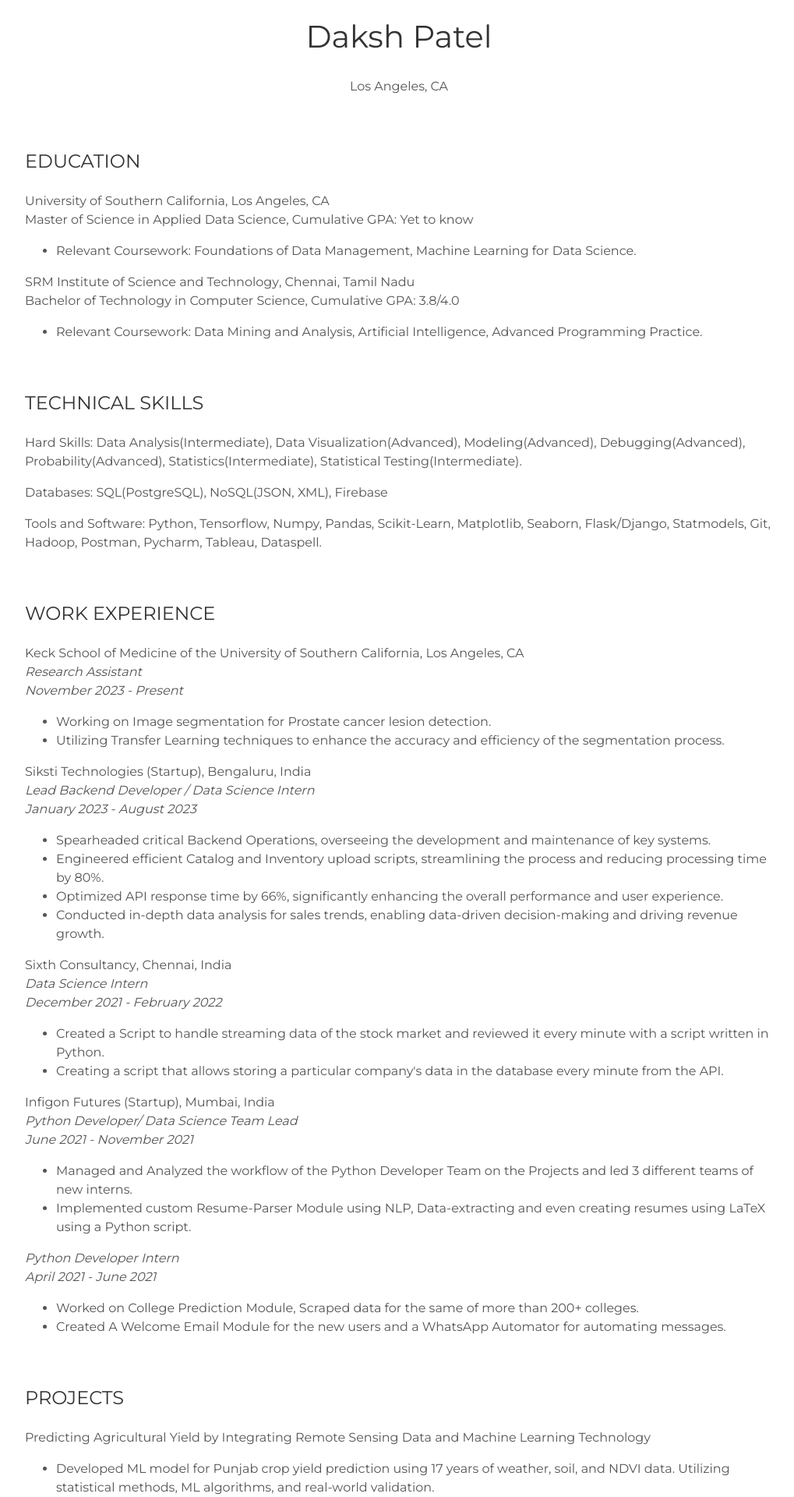
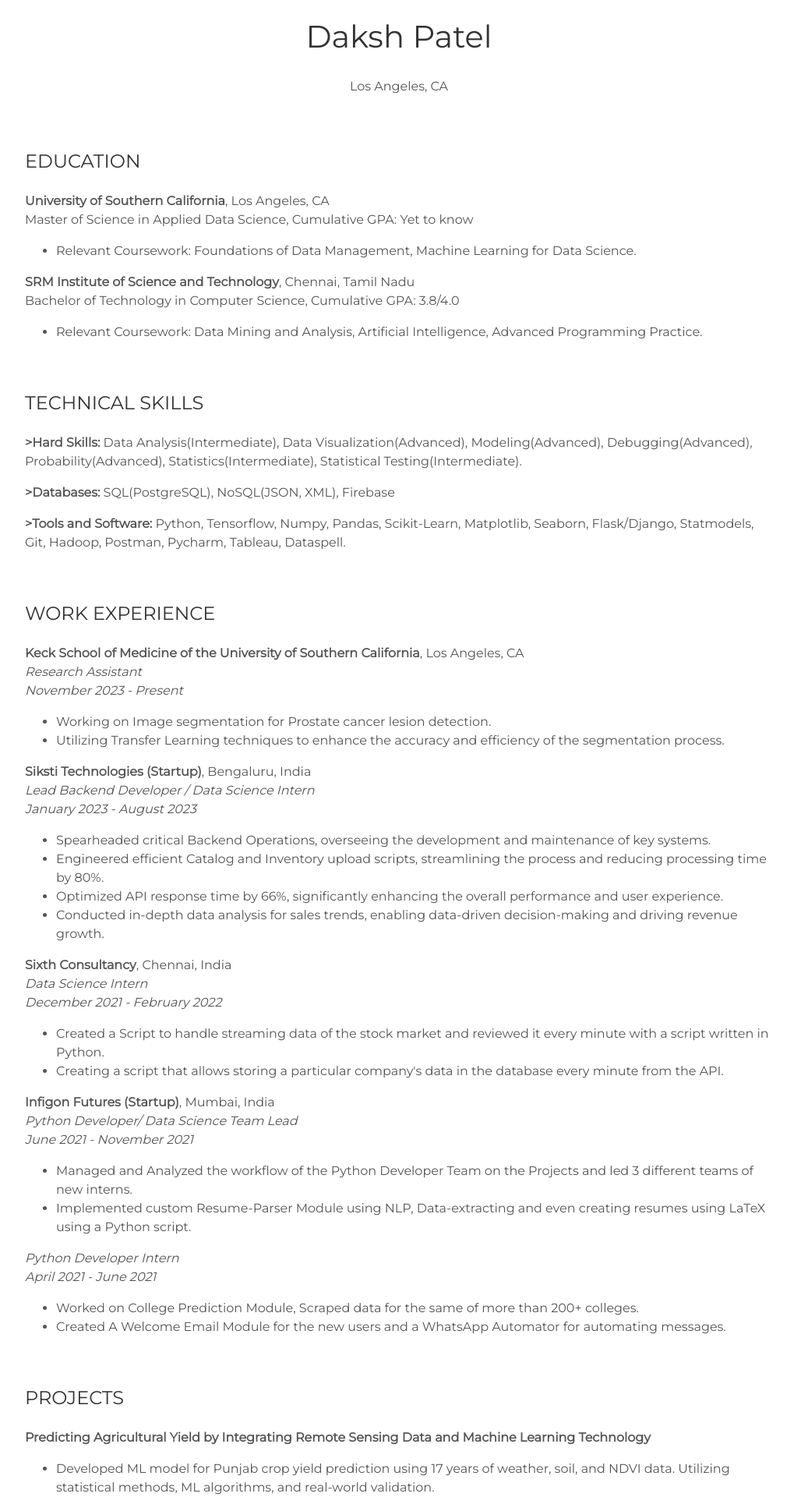
Before and after one commit to helloitsdaksh/portfolio, a Jekyll site: the page built from index.html, in a window 1280 px wide. Shown: the part 2638-4558 px from the top of the page at 78% size, without its empty margins (128-1147 px from the left). Built offline with Jekyll 4.4.1, drawn with Linux system fonts in a browser that asks for light colours.

```diff
--- a/_includes/resume.html
+++ b/_includes/resume.html
@@ -5,14 +5,14 @@
 <div>
     <h3 id="education">EDUCATION</h3>
     <p>
-        <strong>University of Southern California</strong>, <strong>Los Angeles, CA</strong><br>
+        <strong class=bold> University of Southern California</strong>, <strong>Los Angeles, CA</strong><br>
         Master of Science in Applied Data Science, Cumulative GPA: Yet to know<br>
         <ul>
             <li>Relevant Coursework: Foundations of Data Management, Machine Learning for Data Science.</li>
         </ul>
     </p>
     <p>
-        <strong>SRM Institute of Science and Technology</strong>, <strong>Chennai, Tamil Nadu</strong><br>
+        <strong class=bold> SRM Institute of Science and Technology</strong>, <strong>Chennai, Tamil Nadu</strong><br>
         Bachelor of Technology in Computer Science, Cumulative GPA: 3.8/4.0<br>
         <ul>
             <li>Relevant Coursework: Data Mining and Analysis, Artificial Intelligence, Advanced Programming Practice.</li>
@@ -22,19 +22,19 @@
 <div>
     <h3 id="technical-skills">TECHNICAL SKILLS</h3>
     <p>
-        <strong>Hard Skills:</strong> Data Analysis(Intermediate), Data Visualization(Advanced), Modeling(Advanced), Debugging(Advanced), Probability(Advanced), Statistics(Intermediate), Statistical Testing(Intermediate).
+        <strong class=bold> >Hard Skills:</strong> Data Analysis(Intermediate), Data Visualization(Advanced), Modeling(Advanced), Debugging(Advanced), Probability(Advanced), Statistics(Intermediate), Statistical Testing(Intermediate).
     </p>
     <p>
-        <strong>Databases:</strong> SQL(PostgreSQL), NoSQL(JSON, XML), Firebase
+        <strong class=bold> >Databases:</strong> SQL(PostgreSQL), NoSQL(JSON, XML), Firebase
     </p>
     <p>
-        <strong>Tools and Software:</strong> Python, Tensorflow, Numpy, Pandas, Scikit-Learn, Matplotlib, Seaborn, Flask/Django, Statmodels, Git, Hadoop, Postman, Pycharm, Tableau, Dataspell.
+        <strong class=bold> >Tools and Software:</strong> Python, Tensorflow, Numpy, Pandas, Scikit-Learn, Matplotlib, Seaborn, Flask/Django, Statmodels, Git, Hadoop, Postman, Pycharm, Tableau, Dataspell.
     </p>
 </div>
 <div>
     <h3 id="work-experience">WORK EXPERIENCE</h3>
     <p>
-        <strong>Keck School of Medicine of the University of Southern California</strong>, Los Angeles, CA<br>
+        <strong class=bold>Keck School of Medicine of the University of Southern California</strong>, Los Angeles, CA<br>
         <em>Research Assistant</em><br>
         <em>November 2023 - Present</em>
     </p>
@@ -43,7 +43,7 @@
         <li>Utilizing Transfer Learning techniques to enhance the accuracy and efficiency of the segmentation process.</li>
     </ul>
     <p>
-        <strong>Siksti Technologies (Startup)</strong>, Bengaluru, India<br>
+        <strong class=bold>Siksti Technologies (Startup)</strong>, Bengaluru, India<br>
         <em>Lead Backend Developer / Data Science Intern</em><br>
         <em>January 2023 - August 2023</em>
     </p>
@@ -54,7 +54,7 @@
         <li>Conducted in-depth data analysis for sales trends, enabling data-driven decision-making and driving revenue growth.</li>
     </ul>
     <p>
-        <strong>Sixth Consultancy</strong>, Chennai, India<br>
+        <strong class=bold>Sixth Consultancy</strong>, Chennai, India<br>
         <em>Data Science Intern</em><br>
         <em>December 2021 - February 2022</em>
     </p>
@@ -63,7 +63,7 @@
         <li>Creating a script that allows storing a particular company's data in the database every minute from the API.</li>
     </ul>
     <p>
-        <strong>Infigon Futures (Startup)</strong>, Mumbai, India<br>
+        <strong class=bold>Infigon Futures (Startup)</strong>, Mumbai, India<br>
         <em>Python Developer/ Data Science Team Lead</em><br>
         <em>June 2021 - November 2021</em>
     </p>
@@ -83,26 +83,26 @@
 <div>
     <h3 id="research-projects">PROJECTS</h3>
     <p>
-        <strong>Predicting Agricultural Yield by Integrating Remote Sensing Data and Machine Learning Technology</strong>
+        <strong class=bold> Predicting Agricultural Yield by Integrating Remote Sensing Data and Machine Learning Technology</strong>
     </p>
     <ul>
         <li>Developed ML model for Punjab crop yield prediction using 17 years of weather, soil, and NDVI data. Utilizing statistical methods, ML algorithms, and real-world validation.</li>
         <li>Incorporated findings in research publication, "<a href="https://doi.org/10.1007/978-981-99-1726-6_6">The Effects of Climate Change on Crop Yield</a>" (Patel, Daksh, et al., 2023), to enhance the accuracy of yield predictions.</li>
     </ul>
     <p>
-        <strong>Food-101</strong>
+        <strong class=bold> Food-101</strong>
     </p>
     <ul>
         <li>Implemented custom Transfer Learning Model to classify 101 food dishes and also beat the base paper accuracy, which was achieved using Random Forest at about 56%, whereas my model showed an accuracy of 82%.</li>
     </ul>
     <p>
-        <strong>Document-Enhancer</strong>
+        <strong class=bold> Document-Enhancer</strong>
     </p>
     <ul>
         <li>Document Enhancer is an Application that can detect documents using images and by capturing the image from the user’s mobile camera, followed by taking part in a hackathon as a team, placed among the top 5 teams.</li>
     </ul>
     <p>
-        <strong>Research work: Blockchain-based Food Supply Chain</strong>
+        <strong class=bold> Research work: Blockchain-based Food Supply Chain</strong>
     </p>
     <ul>
         <li>Developed a robust framework utilizing blockchain for enhanced transparency, traceability, and trust in the agricultural supply chain.</li>
@@ -112,7 +112,7 @@
 <div>
     <h3 id="professional-associations">PROFESSIONAL ASSOCIATIONS</h3>
     <p>
-        <strong>Graduates Rising in Information and Data Science (GRIDS) @USC</strong>, Los Angeles, CA<br>
+        <strong class=bold>Graduates Rising in Information and Data Science (GRIDS) @USC</strong>, Los Angeles, CA<br>
         <em>Data Science Team Member</em><br>
         <em>August 2023 - Present</em>
     </p>
--- a/assets/css/main.css
+++ b/assets/css/main.css
@@ -35,6 +35,7 @@ abbr[title]{
     border-bottom:none;
     text-decoration:underline dotted
 }
+
 b,strong{
     font-weight:500
 }
@@ -3620,3 +3621,7 @@ sub,sup{
     margin:0;
     color:#fff
 }
+
+.bold {
+  font-weight: bold;
+}
```
